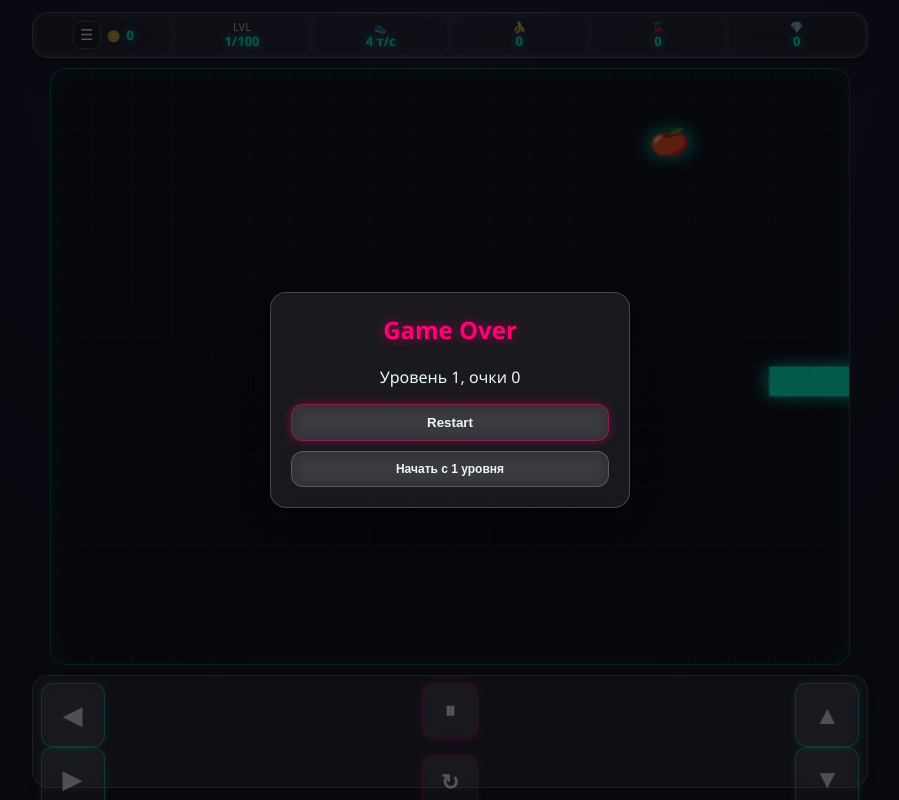
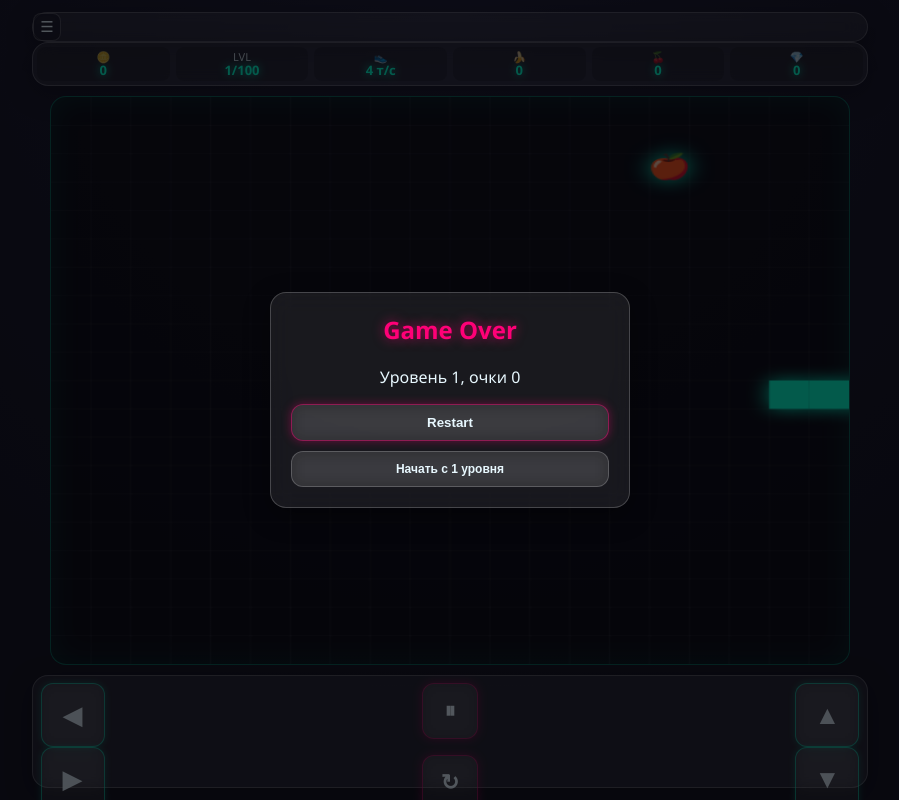
Before and after one commit to blo64-rgb/g_ai_k, a plain HTML site: page index.html in a window 1280 px wide. Shown: the whole page, without its empty margins (190-1089 px from the left). Drawn offline with Linux system fonts and the light colour scheme.

Commit message:
Refactor header layout and add menu panel
Updated the layout of the header and added a menu panel.

```diff
--- a/index.html
+++ b/index.html
@@ -9,17 +9,18 @@
   </head>
   <body>
     <div class="app">
-      <header class="panel stats-panel">
-        <div class="stat stat-coins">
+      <header class="top-bar">
+        <div class="panel menu-panel">
           <button class="shop-inline-btn" id="shopToggleBtn" aria-label="Открыть магазин">☰</button>
-          <span aria-label="Монеты">🪙</span>
-          <strong id="scoreValue">0</strong>
         </div>
-        <div class="stat"><span>LVL</span><strong id="levelValue">1/100</strong></div>
-        <div class="stat"><span aria-label="Скорость">👟</span><strong id="speedValue">0</strong></div>
-        <div class="stat"><span aria-label="Бананы">🍌</span><strong id="bananaValue">0</strong></div>
-        <div class="stat"><span aria-label="Вишни">🍒</span><strong id="cherryValue">0</strong></div>
-        <div class="stat"><span aria-label="Бриллианты">💎</span><strong id="diamondValue">0</strong></div>
+        <div class="panel stats-panel">
+          <div class="stat"><span aria-label="Монеты">🪙</span><strong id="scoreValue">0</strong></div>
+          <div class="stat"><span>LVL</span><strong id="levelValue">1/100</strong></div>
+          <div class="stat"><span aria-label="Скорость">👟</span><strong id="speedValue">0</strong></div>
+          <div class="stat"><span aria-label="Бананы">🍌</span><strong id="bananaValue">0</strong></div>
+          <div class="stat"><span aria-label="Вишни">🍒</span><strong id="cherryValue">0</strong></div>
+          <div class="stat"><span aria-label="Бриллианты">💎</span><strong id="diamondValue">0</strong></div>
+        </div>
       </header>
 
       <main class="board-wrap">
```
